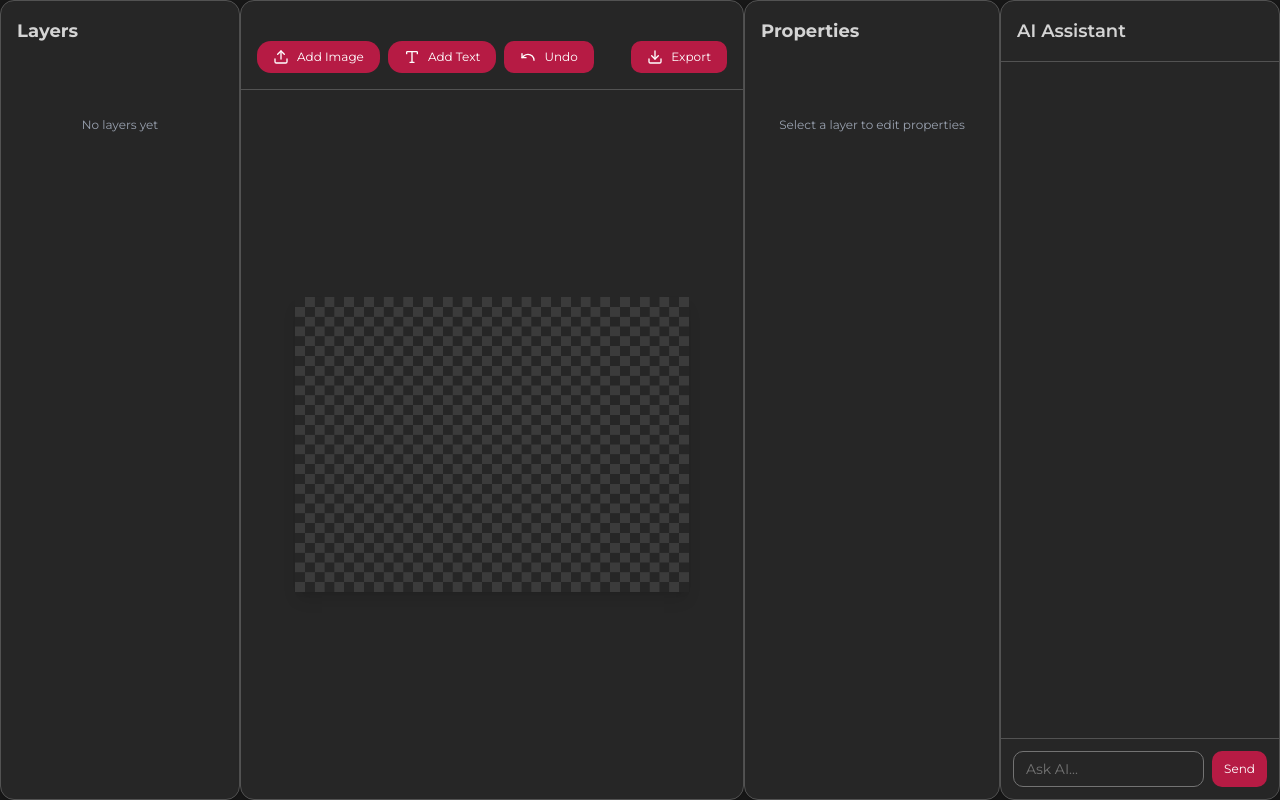
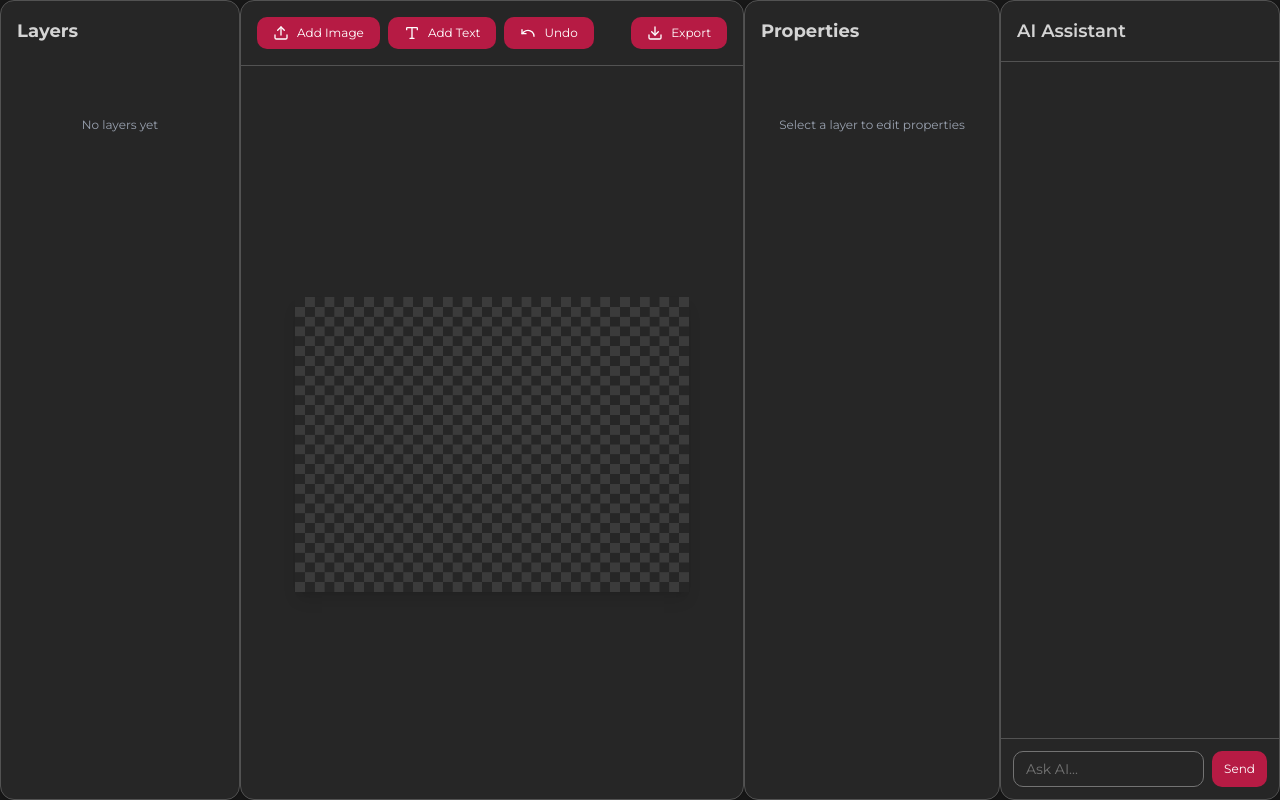
Before and after one commit to Kan7sh/LayerFlow, a Next.js app: page /playground in a window 1280 px wide. Built offline with nearby package versions, Linux system fonts and the light colour scheme.

Commit message:
UI fixes

```diff
--- a/src/app/playground/LayerFlowEditor.tsx
+++ b/src/app/playground/LayerFlowEditor.tsx
@@ -1005,7 +1005,7 @@ const LayerflowEditor: React.FC<LayerflowEditorProps> = ({
         </div>
       </Card>
 
-      <Card className="flex-1 flex flex-col bg-neutral-800 border-neutral-600">
+      <Card className="flex-1 flex flex-col bg-neutral-800 border-neutral-600 p-0">
         <div className="border-neutral-600 border-b  p-4 flex gap-2">
           <input
             type="file"
@@ -1016,13 +1016,13 @@ const LayerflowEditor: React.FC<LayerflowEditorProps> = ({
           />
           <button
             onClick={() => fileInputRef.current?.click()}
-            className="px-4 py-2 bg-[#b61b44] text-white rounded-xl hover:bg-[#811f39] text-xs flex items-center gap-2"
+            className="px-4 py-2 bg-[#b61b44] text-white rounded-lg hover:bg-[#811f39] text-xs flex items-center gap-2"
           >
             <Upload size={16} /> Add Image
           </button>
           <button
             onClick={addTextLayer}
-            className="px-4 py-2 bg-[#b61b44] text-white rounded-xl text-xs hover:bg-[#811f39] flex items-center gap-2"
+            className="px-4 py-2 bg-[#b61b44] text-white rounded-lg text-xs hover:bg-[#811f39] flex items-center gap-2"
           >
             <Type size={16} /> Add Text
           </button>
```
